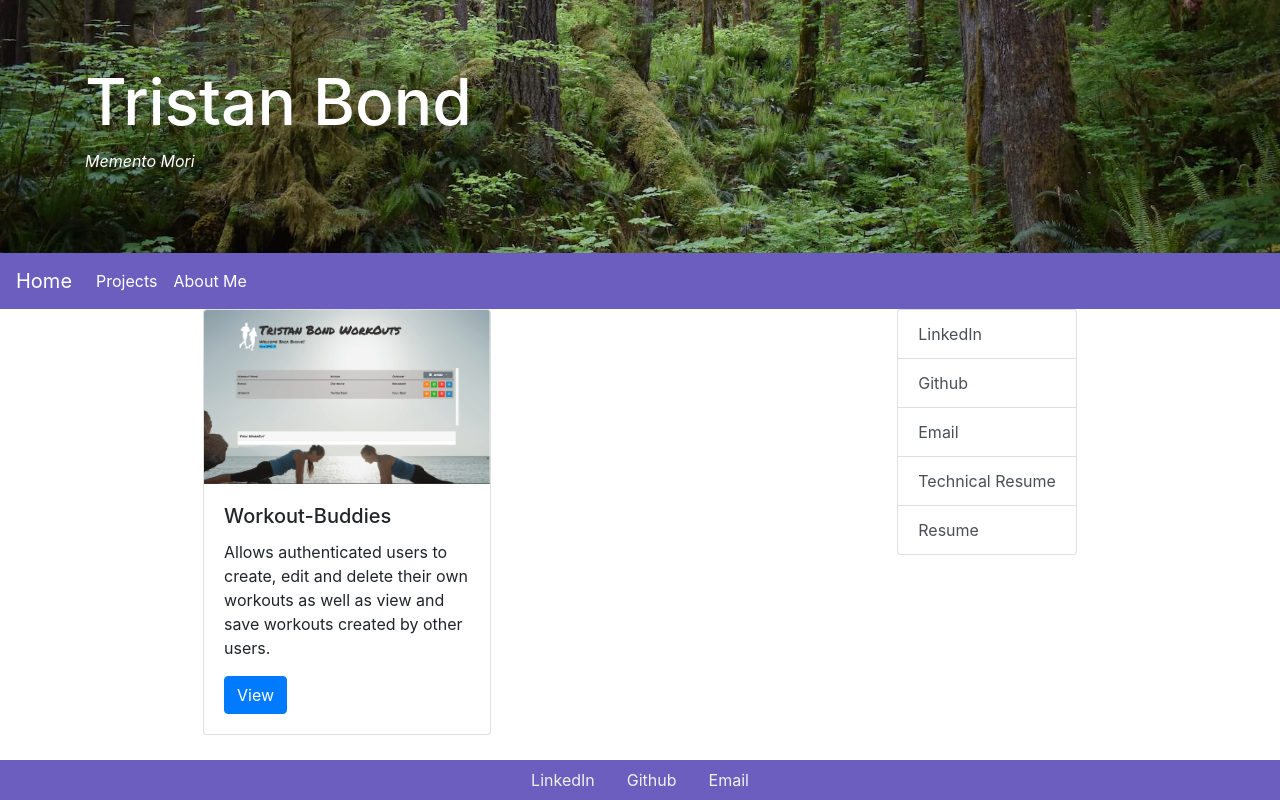
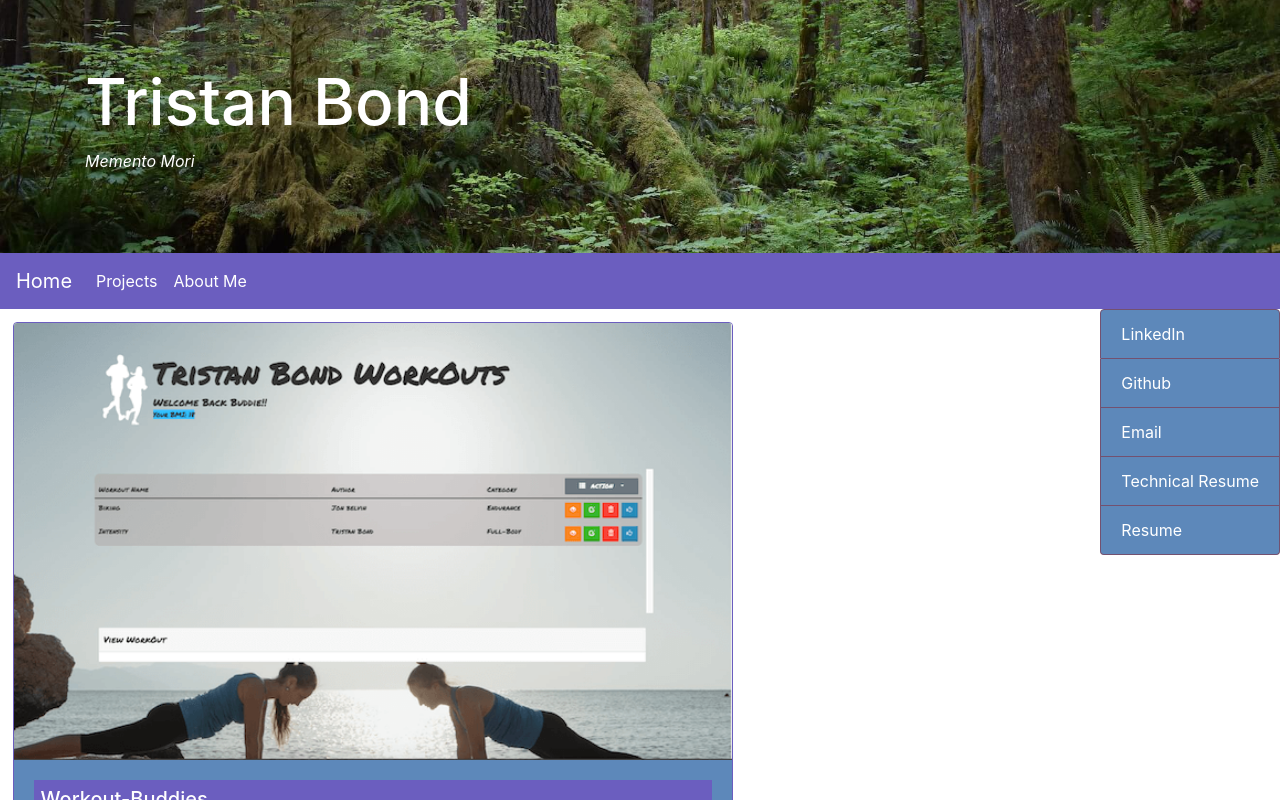
Before and after one commit to tbond4/portfolio, a React (Create React App) app: page / in a window 1280 px wide. Shown: the top 800 px of the page. Built offline with nearby package versions, Linux system fonts and the light colour scheme.

Commit message:
prooject card style update

```diff
--- a/src/App.js
+++ b/src/App.js
@@ -10,7 +10,7 @@ import Projects from "./pages/Projects";
 function App() {
   return (
     <BrowserRouter>
-    <div >
+
     <Header/>
     <Nav/>
     <Switch>
@@ -20,7 +20,7 @@ function App() {
     </Switch>
 
     <Footer/>
-    </div>
+
     </BrowserRouter>
   );
 }
--- a/src/components/Footer.js
+++ b/src/components/Footer.js
@@ -1,6 +1,6 @@
 function Footer(){
 return (
-<ul className="nav justify-content-center"style={{color:"#f0f1ed",backgroundColor:"#6b5ebf",position:"absolute",bottom:"0",width:"100vw"}}>
+<ul className="nav justify-content-center"style={{color:"#f0f1ed",backgroundColor:"#6b5ebf",bottom:"0",width:"100vw",marginTop:"1%"}}>
 <li className="nav-item">
   <a className="nav-link active" href="https://www.linkedin.com/in/tristanbond/"style={{color:"#f0f1ed"}}>LinkedIn</a>
 </li>
--- a/src/components/LinkList.js
+++ b/src/components/LinkList.js
@@ -6,19 +6,19 @@ function LinkList(){
     return(
 
       <ListGroup >
-      <ListGroup.Item action href="https://www.linkedin.com/in/tristanbond/">
+      <ListGroup.Item style={{backgroundColor:"#5d88ba",color:"white",borderColor:"#735170"}} action href="https://www.linkedin.com/in/tristanbond/">
         LinkedIn
       </ListGroup.Item>
-      <ListGroup.Item action href="https://github.com/tbond4" >
+      <ListGroup.Item style={{backgroundColor:"#5d88ba",color:"white",borderColor:"#735170"}}action href="https://github.com/tbond4" >
         Github
       </ListGroup.Item>
-      <ListGroup.Item action href="mailto:tristanebond@gmail.com">
+      <ListGroup.Item style={{backgroundColor:"#5d88ba",color:"white",borderColor:"#735170"}}action href="mailto:tristanebond@gmail.com">
         Email
       </ListGroup.Item>
-      <ListGroup.Item action href={techResume}>
+      <ListGroup.Item style={{backgroundColor:"#5d88ba",color:"white",borderColor:"#735170"}}action href={techResume}>
         Technical Resume
       </ListGroup.Item>
-      <ListGroup.Item action href={resume}>
+      <ListGroup.Item style={{backgroundColor:"#5d88ba",color:"white",borderColor:"#735170"}}action href={resume}>
        Resume
       </ListGroup.Item>
     </ListGroup>
--- a/src/components/ProjectCard.js
+++ b/src/components/ProjectCard.js
@@ -3,14 +3,14 @@ import {Card, Button} from "react-bootstrap"
 function ProjectCard({title, image, desc, link}){
     return(
 
-      <Card style={{ width: '18rem' }}>
-      <Card.Img variant="top" src={image} />
-      <Card.Body>
-        <Card.Title>{title}</Card.Title>
-        <Card.Text>
+      <Card style={{ width: '45rem',borderColor:"#6b5ebf",margin:"1%" }}>
+      <Card.Img variant="top" src={image} style={{marginBottom:"0"}}/>
+      <Card.Body style={{backgroundColor:"#5d88ba",color:"white"}}>
+        <Card.Title style={{backgroundColor:"#6b5ebf",padding:"1%", width:"100%",color:"white"}}>{title}</Card.Title>
+        <Card.Text >
           {desc}
         </Card.Text>
-        <Button variant="primary" href={link}>View</Button>
+        <Button variant="primary" style={{backgroundColor:"#6b5ebf"}} href={link}>View</Button>
       </Card.Body>
     </Card>
 
--- a/src/pages/AboutMe.js
+++ b/src/pages/AboutMe.js
@@ -2,16 +2,16 @@ import LinkList from "../components/LinkList";
 
 function AboutMe(){
 return (
-    <div className="d-flex mb-5"style={{color:"#f0f1ed",backgroundColor:"#939393"}}>
+    <div className="d-flex mb-5 justify-content-between" style={{color:"#f0f1ed",backgroundColor:"#939393"}}>
 
     <div className="card col-9 mb-5"style={{color:"#f0f1ed",backgroundColor:"#939393"}}>
         <div className="card-header">
             About Me
         </div>
-         <div className="card-body" style={{color:"#F0F1ED",backgroundColor:"#7D6969"}}>
+         <div className="card-body" style={{color:"#F0F1ED",backgroundColor:"#6b5ebf"}}>
                 Hello! I am a recent graduate of Colorado State University and the University of Washingtons Full-Stack coding bootcamp. My time in Colorado
             began by studying Engineering before making the swith to Philosophy after two years. Fascinated by perspective exploration of consciouness my studies
-            optimized my crticial and logical thinking. These skills flowed nicely into my web development education and hopefully will continue to help me
+            optimized my criticial and logical thinking. These skills flowed nicely into my web development education and hopefully will continue to help me
             as I go into my new career field.
             <br/>
                 My story as person started from growing up in a small town in Washington State. Team sports and school were my focus before finding a love of cycling
--- a/src/pages/Home.js
+++ b/src/pages/Home.js
@@ -3,7 +3,7 @@ import workoutBuddies from "../images/workout-buddies.png";
 import LinkList from "../components/LinkList";
 function Home(){
 return (
-<div className="d-flex justify-content-around flex-wrap-wrap">
+<div className="d-flex justify-content-between flex-wrap-wrap">
 
     <ProjectCard
         title="Workout-Buddies"
--- a/src/pages/Projects.js
+++ b/src/pages/Projects.js
@@ -5,7 +5,7 @@ import JUO from "../images/JUO.png";
 import gbs from "../images/gbs.png"
 function Projects() {
 return(
-    <div className="d-flex">
+    <div className="d-flex flex-wrap justify-content-around">
     <ProjectCard
     title="Workout-Buddies"
     desc="Allows authenticated users to create, edit and delete their own workouts as well as view and save workouts created by other users."
```
